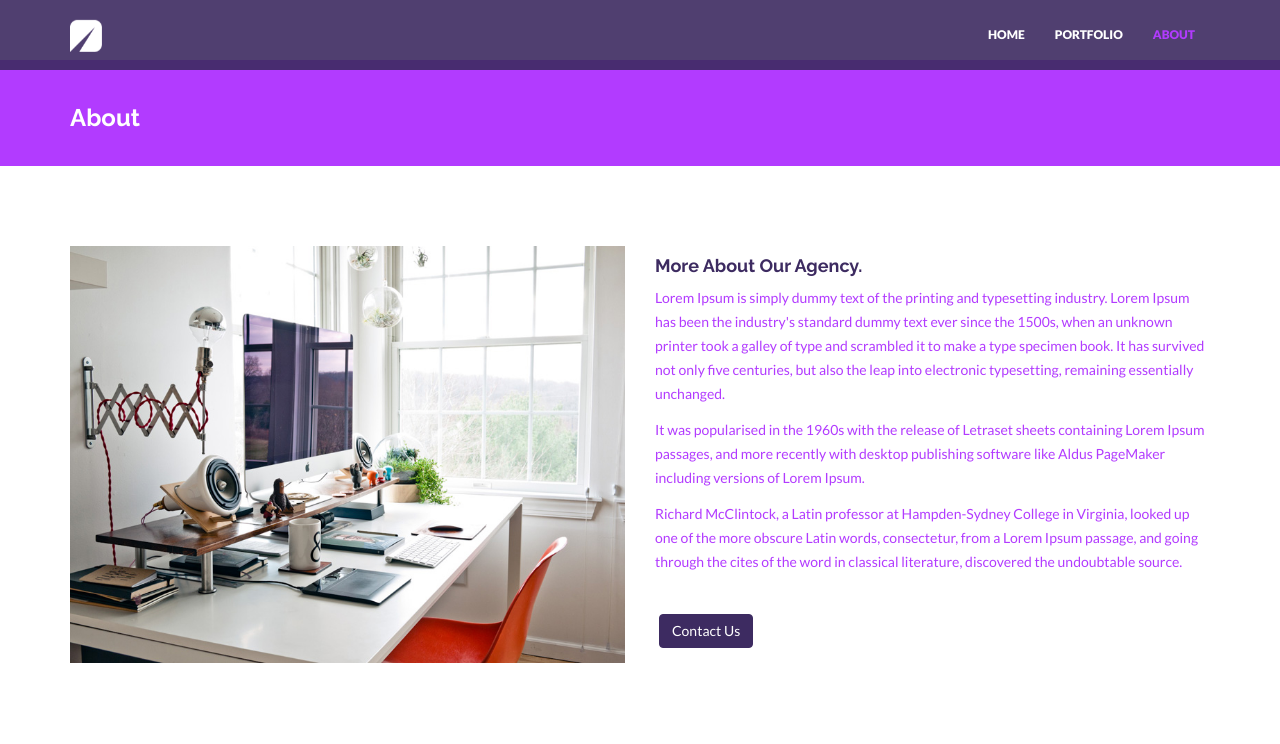
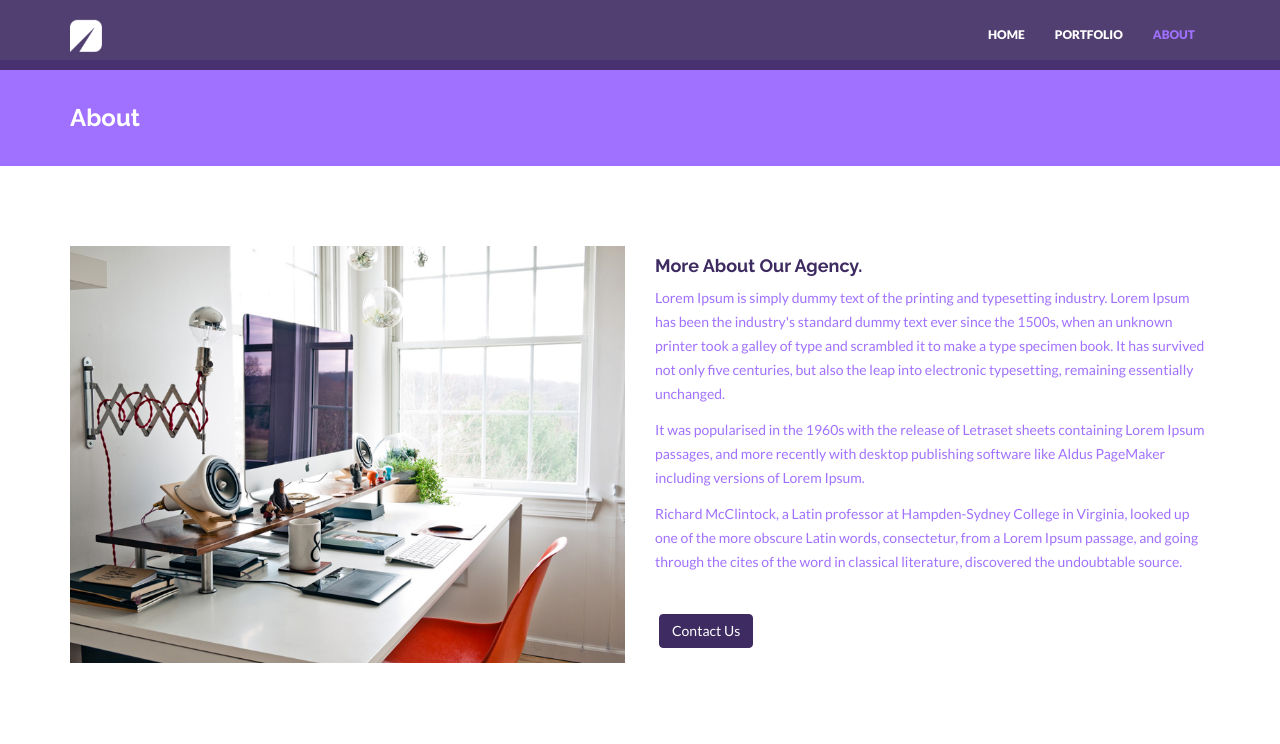
Before and after one commit to bitslit/portfolio, a Jekyll site: the page built from about.html, in a window 1280 px wide and 1400 px high. Shown: the top 744 px of the window. Built offline with Jekyll 4.4.1, drawn with Linux system fonts in a browser that asks for light colours; nearby versions of some CDN libraries; grey boxes are pictures that could not be loaded.

Commit message:
Update _config.yml

```diff
--- a/_config.yml
+++ b/_config.yml
@@ -13,8 +13,8 @@
 excerpt_separator: <!--more--> #use this in posts to define how long the excerpt of the post (that is shown on the Blog page) is
 
 colors:  #in hex code if not noted else
-  primary: "#b23bff" #"#F70031"
-  primary_rgb: "178,59,255" #"247,0,49" #rgb of the primary. Needed in some places for the transparency effect.
+  primary: "#a071ff" #"#F70031"
+  primary_rgb: "160,113,255" #"247,0,49" #rgb of the primary. Needed in some places for the transparency effect.
   secondary: "#3d2b61" #"#33004D"
   link: "#ff2859"
   link_hover: "#ff2859"
```
